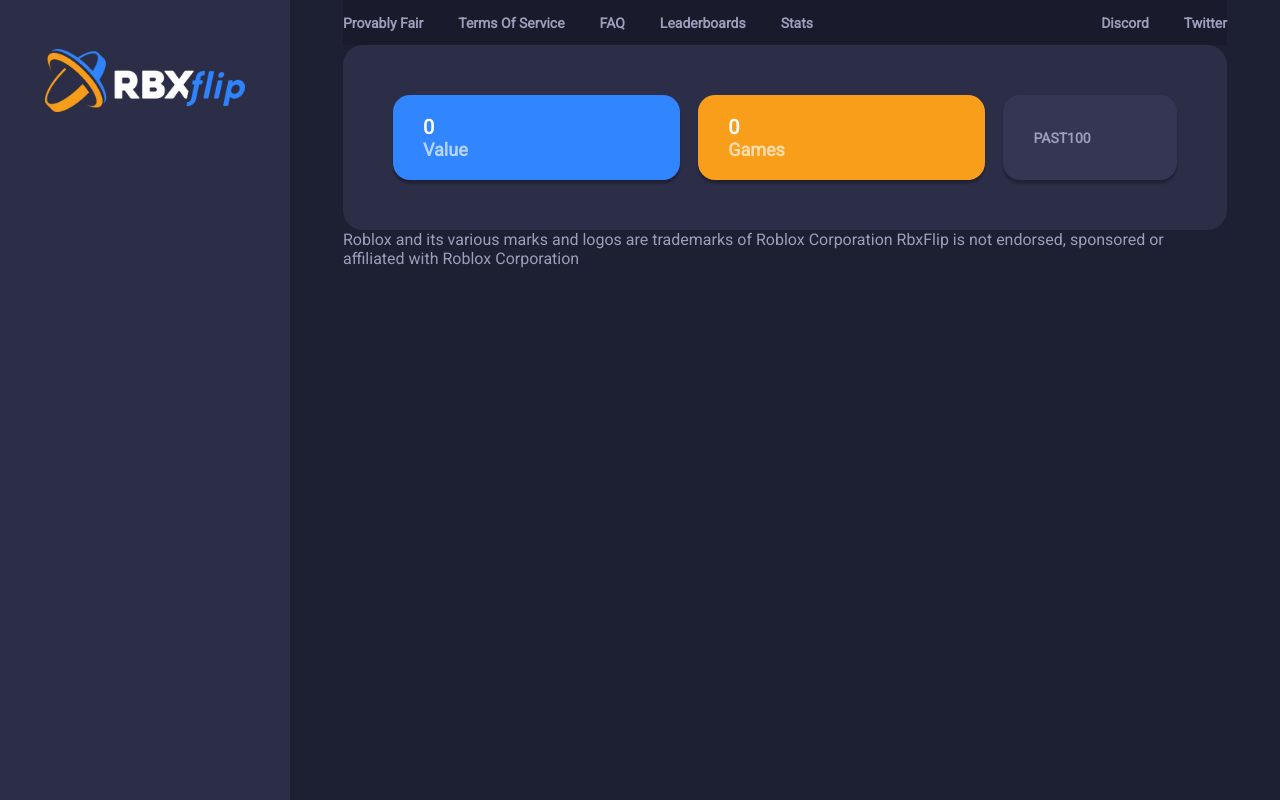
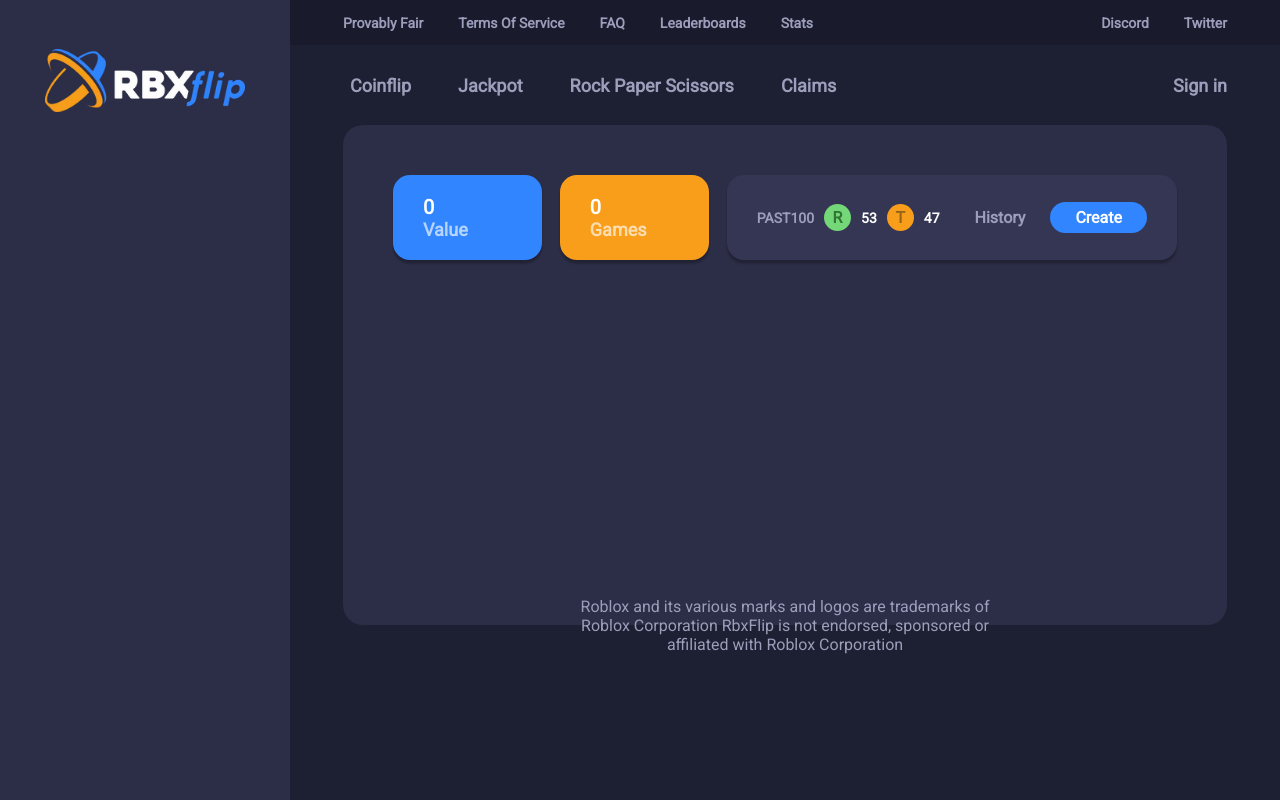
Before and after one commit to partner0831/rbxflip, a React (Create React App) app: page / in a window 1280 px wide. Built offline with nearby package versions, Linux system fonts and the light colour scheme.

Commit message:
fix: dashboard layout

```diff
--- a/src/layout/AppLayout/index.js
+++ b/src/layout/AppLayout/index.js
@@ -2,19 +2,21 @@
 import Sidebar from "../Sidebar";
 import Navbar from "../Navbar";
 import Footer from "../Footer";
-import { LayoutContainer, MainContainer } from "./style";
+import { LayoutContainer, MainContainer, MainLayout, StyledApp } from "./style";
 const AppLayout = (props) => {
   return (
-    <div>
+    <StyledApp>
       <LayoutContainer>
         <Sidebar />
-        <MainContainer>
+        <MainLayout>
           <Navbar />
-          {props.children}
-          <Footer />
-        </MainContainer>
+          <MainContainer>
+            {props.children}
+            <Footer />
+          </MainContainer>
+        </MainLayout>
       </LayoutContainer>
-    </div>
+    </StyledApp>
   );
 };
 export default AppLayout;
--- a/src/layout/AppLayout/style.js
+++ b/src/layout/AppLayout/style.js
@@ -1,11 +1,17 @@
 import styled from "styled-components";
 
+export const StyledApp = styled.div`
+  background-color: #1d1f32;
+`;
 export const LayoutContainer = styled.div`
   display: flex;
   width: 100%;
+  margin: auto;
+`;
+export const MainLayout = styled.div`
+  width: calc(100% - 290px);
 `;
 export const MainContainer = styled.div`
-  width: calc(100% - 290px);
   padding: 0 53px 53px;
   background-color: #1d1f32;
 `;
--- a/src/layout/Footer/style.js
+++ b/src/layout/Footer/style.js
@@ -1,5 +1,13 @@
 import styled from "styled-components";
 export const StyledFooter = styled.div`
-  background-color: #1d1f32;
+  display: flex;
+  justify-content: center;
+  align-items: center;
 `;
-export const FooterText = styled.span``;
+export const FooterText = styled.div`
+  width: 50%;
+  margin-bottom: 1rem;
+  color: #9c9ebb;
+  text-align: center;
+  transform: translateY(-50%);
+`;
--- a/src/layout/Navbar/style.js
+++ b/src/layout/Navbar/style.js
@@ -5,6 +5,7 @@
   background-color: #191b2d;
   display: flex;
   align-items: center;
+  padding: 0 53px;
 `;
 export const NavbarContainer = styled.div`
   width: 100%;
--- a/src/layout/Sidebar/style.js
+++ b/src/layout/Sidebar/style.js
@@ -2,7 +2,7 @@
 export const StyledSidebar = styled.div`
   width: 290px;
   background-color: #2c2d46;
-  height: 100vh;
+  min-height: 100vh;
 `;
 export const LogoContainer = styled.div`
   display: flex;
--- a/src/pages/Mint/index.js
+++ b/src/pages/Mint/index.js
@@ -2,17 +2,51 @@
 import {
   CountDesc,
   CountText,
+  CreateAction,
   DashboardContainer,
+  DashboardWrapper,
   DashHeader,
   GameView,
+  HistoryAction,
+  HistoryActions,
+  HistoryAvatar,
+  HistoryStatus,
   HistoryText,
   HistoryView,
   StyledDashboard,
+  StyledSubNav,
+  SubAction,
+  SubActionGroup,
+  SubActionIcon,
+  SubActionTitle,
+  SubSignin,
   ValueView,
 } from "./style";
 
 const Dashboard = () => {
   return (
+    <DashboardWrapper>
+      <StyledSubNav>
+        <SubActionGroup>
+          <SubAction>
+            <SubActionIcon></SubActionIcon>
+            <SubActionTitle>Coinflip</SubActionTitle>
+          </SubAction>
+          <SubAction>
+            <SubActionIcon></SubActionIcon>
+            <SubActionTitle>Jackpot</SubActionTitle>
+          </SubAction>
+          <SubAction>
+            <SubActionIcon></SubActionIcon>
+            <SubActionTitle>Rock Paper Scissors</SubActionTitle>
+          </SubAction>
+          <SubAction>
+            <SubActionIcon></SubActionIcon>
+            <SubActionTitle>Claims</SubActionTitle>
+          </SubAction>
+        </SubActionGroup>
+        <SubSignin>Sign in</SubSignin>
+      </StyledSubNav>
       <StyledDashboard>
         <DashboardContainer>
           <DashHeader>
@@ -25,11 +59,26 @@
               <CountDesc>Games</CountDesc>
             </GameView>
             <HistoryView>
+              <HistoryStatus>
                 <HistoryText>PAST100</HistoryText>
+                <HistoryAvatar bgColor="#74d878" fontColor="#317534">
+                  R
+                </HistoryAvatar>
+                <HistoryText fontColor="white">53</HistoryText>
+                <HistoryAvatar bgColor="#f89e1b" fontColor="#97641b">
+                  T
+                </HistoryAvatar>
+                <HistoryText fontColor="white">47</HistoryText>
+              </HistoryStatus>
+              <HistoryActions>
+                <HistoryAction>History</HistoryAction>
+                <CreateAction>Create</CreateAction>
+              </HistoryActions>
             </HistoryView>
           </DashHeader>
         </DashboardContainer>
       </StyledDashboard>
+    </DashboardWrapper>
   );
 };
 
--- a/src/pages/Mint/style.js
+++ b/src/pages/Mint/style.js
@@ -1,7 +1,67 @@
 import styled from "styled-components";
 
+export const DashboardWrapper = styled.div`
+  display: flex;
+  flex-direction: column;
+  align-items: center;
+`;
+
+export const StyledSubNav = styled.div`
+  width: 100%;
+  height: 80px;
+  display: flex;
+  justify-content: space-between;
+  align-items: center;
+  padding: 10px 0px;
+  font-size: 18px;
+  color: #9c9ebb;
+`;
+
+export const SubActionGroup = styled.div`
+  display: flex;
+`;
+
+export const SubActionIcon = styled.p`
+  font-style: normal;
+  font-weight: 400;
+  font-feature-settings: normal;
+  font-variant: normal;
+  text-transform: none;
+  line-height: 1;
+`;
+
+export const SubActionTitle = styled.span`
+  position: relative;
+  display: flex;
+  margin-left: 7px;
+`;
+
+export const SubAction = styled.a`
+  display: flex;
+  align-items: center;
+  font-weight: 700;
+  margin-right: 40px;
+  cursor: pointer;
+  &:hover {
+    color: #3185ff;
+  }
+`;
+
+export const SubSignin = styled.a`
+  font-weight: 700;
+  margin: 0;
+  cursor: pointer;
+  &:hover {
+    color: #3185ff;
+  }
+  text-decoration: none;
+`;
+
 export const StyledDashboard = styled.div`
-  background-color: #1d1f32;
+  display: flex;
+  width: 100%;
+  flex: 1 1;
+  min-height: 500px;
 `;
 export const DashboardContainer = styled.div`
   display: flex;
@@ -47,10 +107,61 @@
   border-radius: 17px;
   flex: 0.5 1;
 `;
+export const HistoryStatus = styled.div`
+  display: flex;
+  justify-content: center;
+  align-items: center;
+`;
 export const HistoryText = styled.span`
   font-weight: 700;
   font-size: 14px;
+  color: ${(props) => props.fontColor};
+  margin-right: 10px;
 `;
+export const HistoryAvatar = styled.span`
+  display: flex;
+  align-items: center;
+  justify-content: center;
+  font-weight: 700;
+  width: 27px;
+  height: 27px;
+  border-radius: 50%;
+  color: ${(props) => props.fontColor};
+  background: ${(props) => props.bgColor};
+  margin-right: 10px;
+`;
+
+export const HistoryActions = styled.div`
+  display: flex;
+  justify-content: center;
+  align-items: center;
+`;
+
+export const HistoryAction = styled.div`
+  display: flex;
+  align-items: center;
+  justify-content: center;
+  border-radius: 50px;
+  padding: 6px 25px;
+  cursor: pointer;
+  font-size: 16px;
+  font-weight: 700;
+  color: #9c9ebb;
+`;
+
+export const CreateAction = styled.div`
+  background: #3185ff;
+  display: flex;
+  align-items: center;
+  justify-content: center;
+  border-radius: 50px;
+  padding: 6px 25px;
+  cursor: pointer;
+  font-size: 16px;
+  font-weight: 700;
+  color: white;
+`;
+
 export const CountText = styled.span`
   color: white;
   font-size: 20px;
```
Lines whose indentation alone changed are shown as unchanged.
